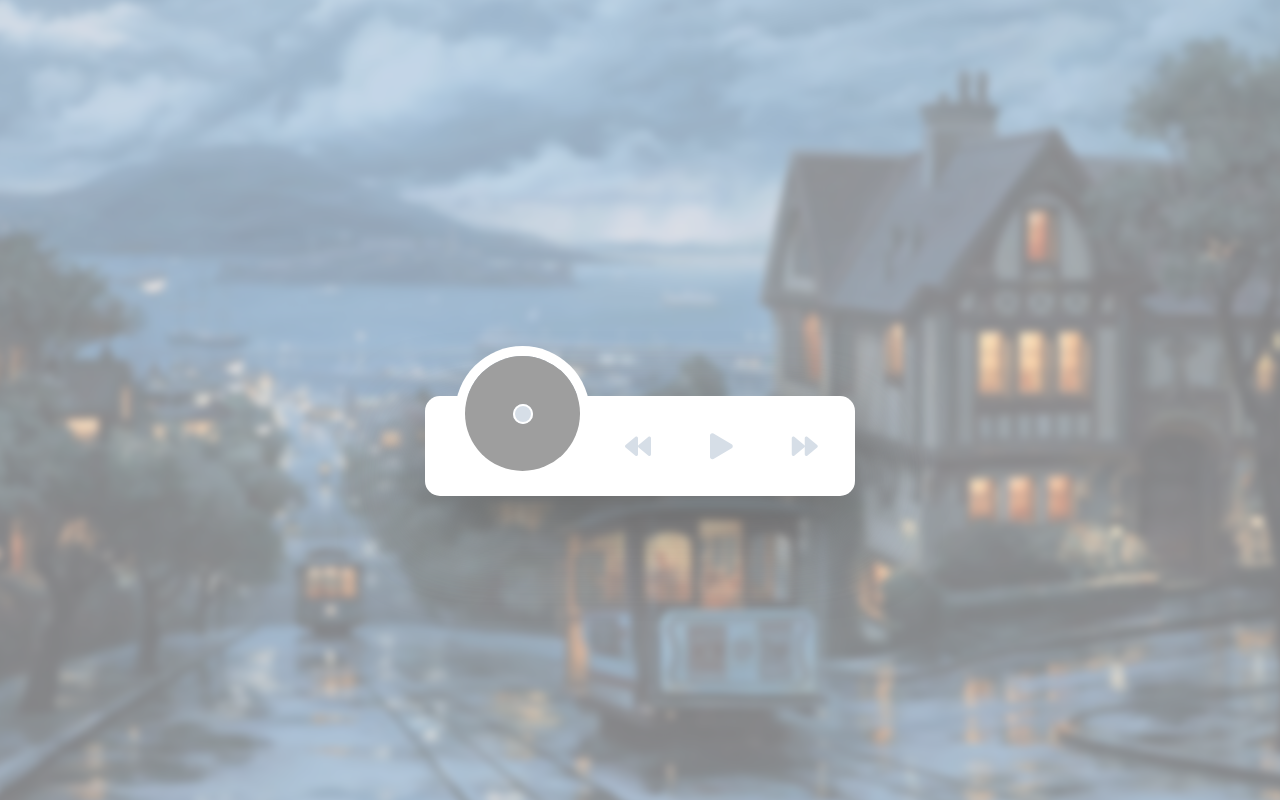
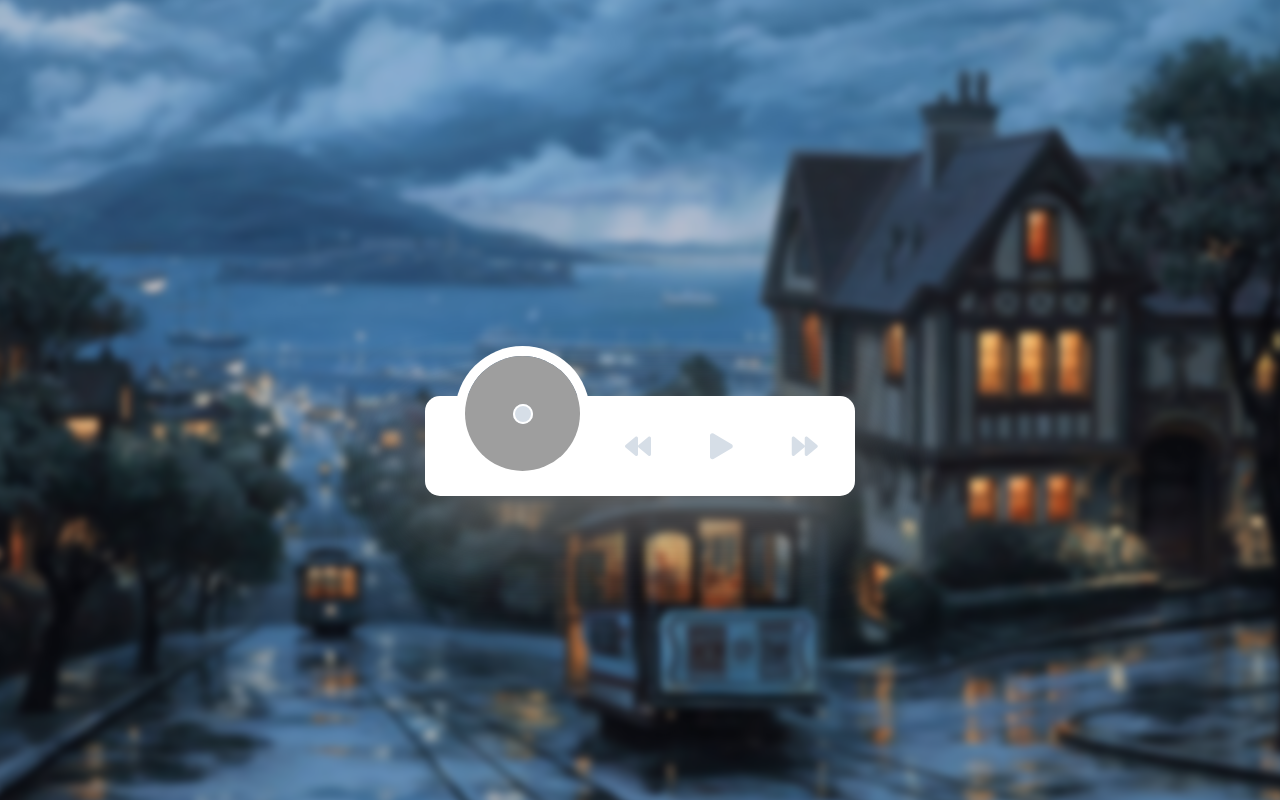
Before and after one commit to phjtieudoc/RelaxMusic, a plain HTML site: page index.html in a window 1280 px wide. Drawn offline with nearby package versions, Linux system fonts and the light colour scheme; grey boxes are pictures that could not be loaded.

Commit message:
Update style.css

```diff
--- a/style.css
+++ b/style.css
@@ -45,7 +45,7 @@ body
     bottom: 0;
     left: 0;
     background-color: #fff;
-    opacity: 0.51;
+    opacity: 0.01;
     z-index: 2;
 }
 
```
